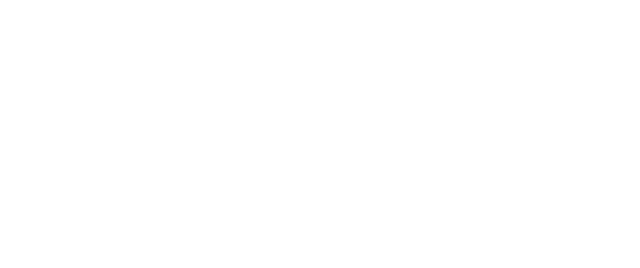
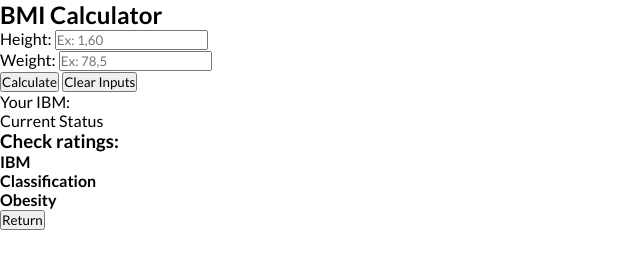
Before and after one commit to PedroFranco-Dev/BMI-Calculator, a plain HTML site: page index.html in a window 1280 px wide. Shown: the whole page, without its empty margins (0-640 px from the left). Drawn offline with Linux system fonts and the light colour scheme.

Commit message:
Inicial Structure Html

```diff
--- a/index.html
+++ b/index.html
@@ -12,6 +12,49 @@
 <script src="./js/script.js" defer></script>
 </head>
 <body>
-
+    <div class="container">
+        <div id="calc-container">
+            <h2>BMI Calculator</h2>
+            <form id="bmi-form">
+                <div class="form-inputs">
+                    <div class="form-control">
+                        <label
+                        for="height">Height:</label>
+                        <input
+                        type="text"
+                        name="height"
+                        id="height"
+                        placeholder="Ex: 1,60"/>
+                    </div>
+                    <div class="form-control">
+                        <label
+                        for="weight">Weight:</label>
+                        <input
+                        type="text"
+                        name="weight"
+                        id="weight"
+                        placeholder="Ex: 78,5"/>
+                    </div>
+                </div>
+                <div class="action-control">
+                    <button id="calc-btn">Calculate</button>
+                    <button id="clear-btn">Clear Inputs</button>
+                </div>
+            </form>
+        </div>
+        <div id="result-container">
+            <p id="ibm-number">Your IBM: <span></span></p>
+            <p id="ibm-info">Current Status</p>
+            <h3>Check ratings:</h3>
+            <div id="ibm-table">
+                <div id="table-header">
+                    <h4>IBM</h4>
+                    <h4>Classification</h4>
+                    <h4>Obesity</h4>
+                </div>
+                <button id="back-btn">Return</button>
+            </div>
+        </div>
+    </div>
 </body>
 </html>
```
